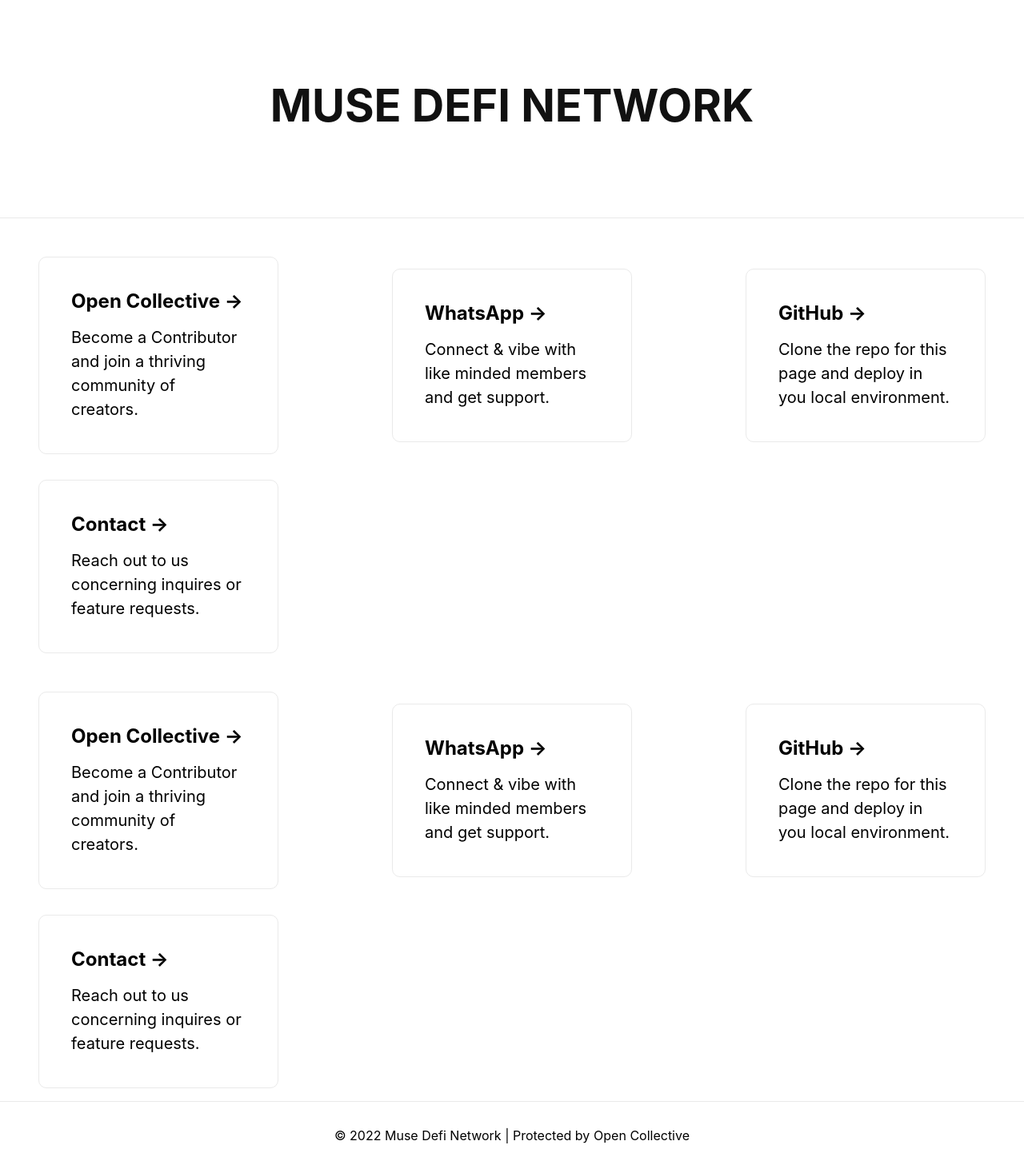
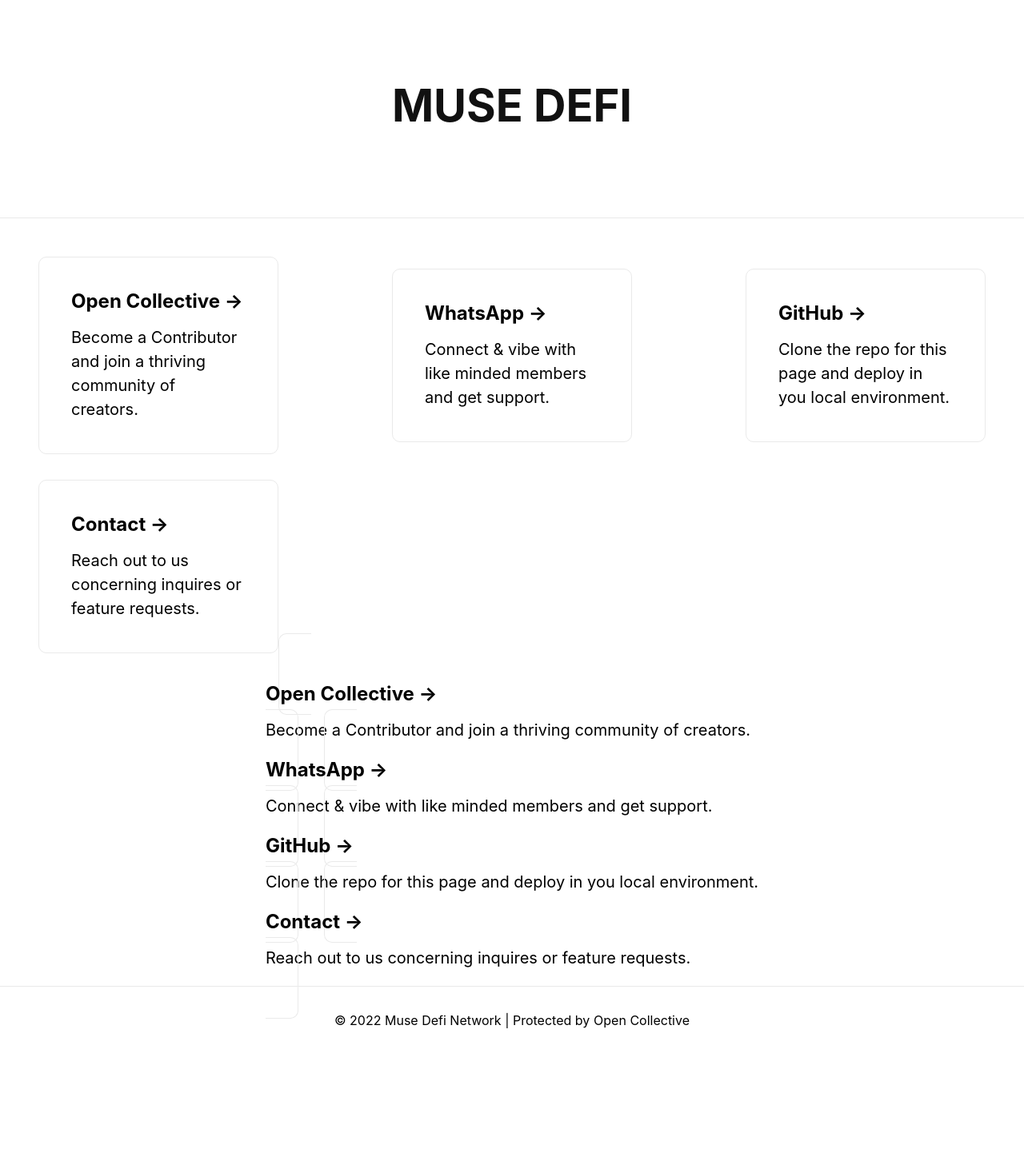
Before and after one commit to Muse-Defi-Network/mademan-p, a Next.js app: page / in a window 1280 px wide. Shown: the whole page at 80% size. After the commit the page ends 1318 px from the top, so only its background shows below. Built offline with nearby package versions, Linux system fonts and the light colour scheme.

Commit message:
Update index.js
Changed Title Text

```diff
--- a/pages/index.js
+++ b/pages/index.js
@@ -28,7 +28,7 @@
           </div>
           <div>
               <h1 className={styles.title}>
-          MUSE DEFI <span>NETWORK</span>
+          MUSE DEFI <span></span>
           </h1>
           </div>
 
@@ -65,7 +65,7 @@
           </a>
         </div>
 
-        <div className={styles.grid}>
+        <div className={styles.grid-2}>
           <a href="https://opencollective.com/muse-defi-network" className={styles.card}>
             <h2>Open Collective &rarr;</h2>
             <p>Become a Contributor and join a thriving community of creators. </p>
```
